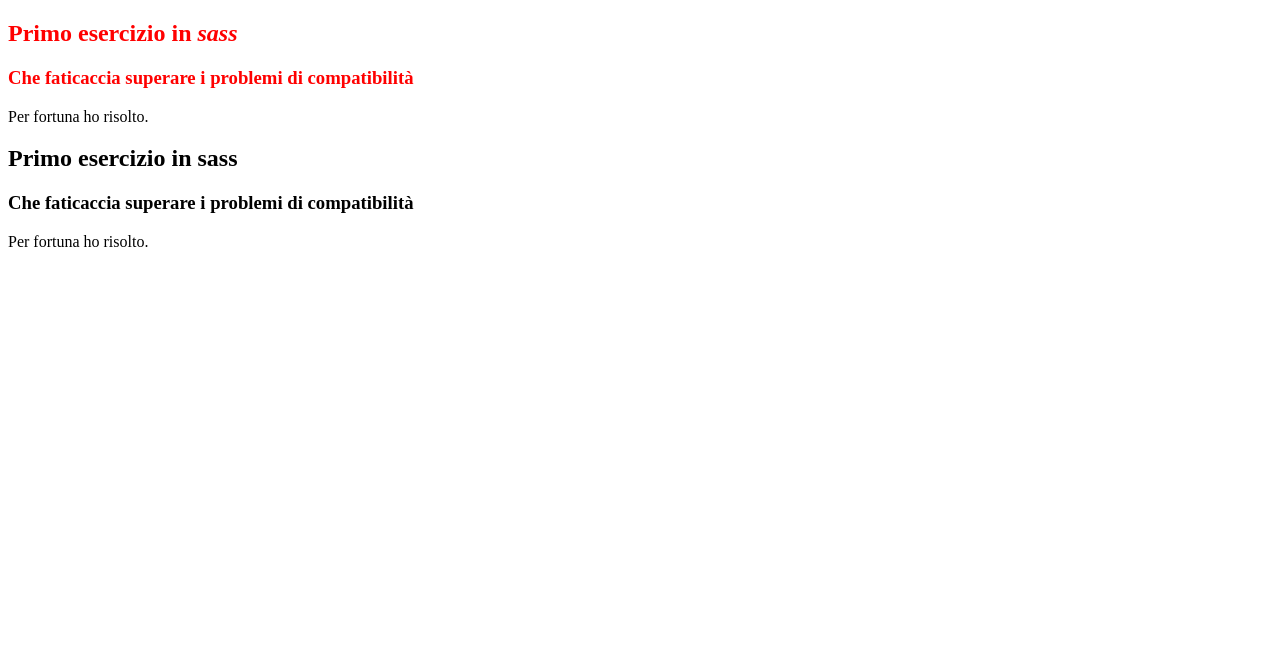
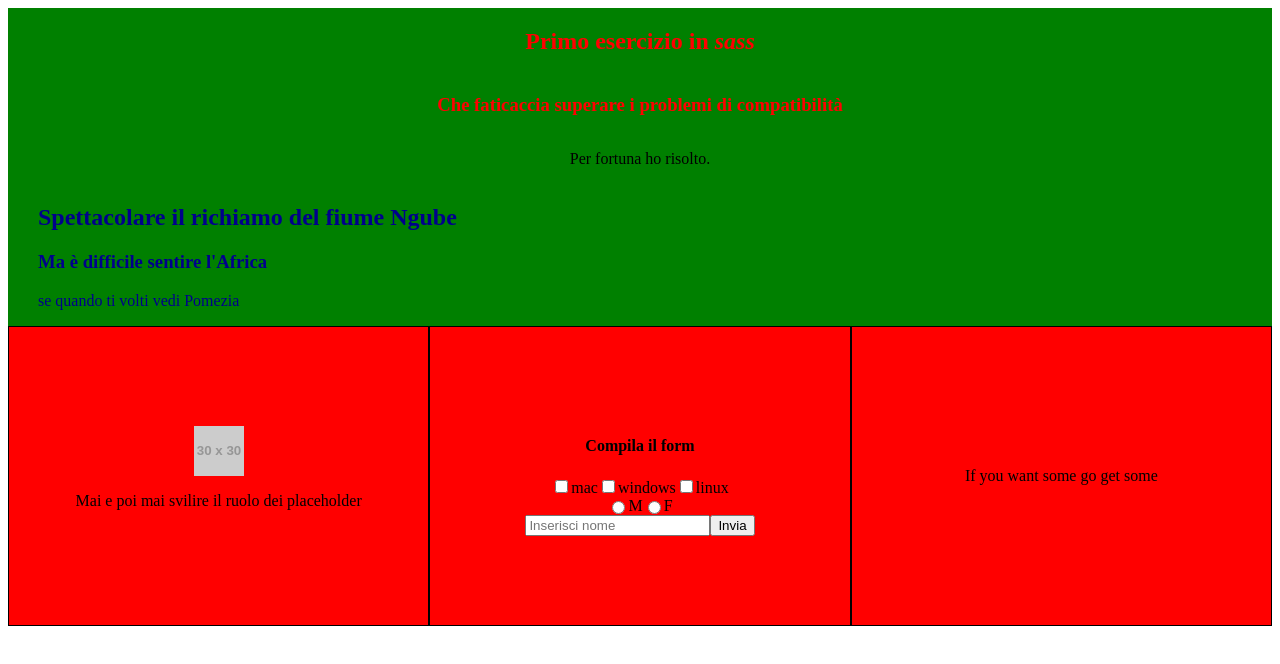
Before and after one commit to GitFhubio/html-sass-first, a website: page index.html in a window 1280 px wide. Drawn offline with Linux system fonts and the light colour scheme; placeholder pictures from the web are drawn by us.

Commit message:
prove sass

```diff
--- a/index.html
+++ b/index.html
@@ -8,17 +8,44 @@
   <body>
 <div class="wrapper">
 <div class="header">
- <div class="header-top">
-   <h2>Primo esercizio in <strong>sass</strong></h1>
-   <h3>Che faticaccia superare i problemi di compatibilità</h2>
+ <div class="header-top flex">
+   <h2>Primo esercizio in <strong>sass</strong></h2>
+   <h3>Che faticaccia superare i problemi di compatibilità</h3>
    <p>Per fortuna ho risolto.</p>
  </div>
  <div class="header-bottom">
-   <h2>Primo esercizio in <strong>sass</strong></h1>
-   <h3>Che faticaccia superare i problemi di compatibilità</h2>
-   <p>Per fortuna ho risolto.</p>
+   <h2>Spettacolare il richiamo del fiume <strong>Ngube</strong></h2>
+   <h3>Ma è difficile sentire l'Africa</h3>
+   <p>se quando ti volti vedi Pomezia</p>
  </div>
 </div>
+<main class="flex">
+<div class="left">
+<img src="https://via.placeholder.com/30x30" alt="">
+<p>Mai e poi mai svilire il ruolo dei placeholder</p>
+</div>
+<div class="center flex">
+<h4>Compila il form</h4>
+<form class="center_form" action="index.html" method="post">
+  <div class="center_form_checkboxes">
+  <label for="dispositivi[]"><input type="checkbox" name="dispositivi[]" value="mac">mac </label>
+  <label for="dispositivi[]"><input type="checkbox" name="dispositivi[]" value="windows">windows</label>
+  <label for="dispositivi[]"><input type="checkbox" name="dispositivi[]" value="linux">linux</label>
+</div>
+<div class="center_form_radio">
+  <input type="radio" name="sesso" value="M">M
+  <input type="radio" name="sesso" value="F">F
+</div>
+  <div class="center_form_send">
+<input type="text" name="" placeholder="Inserisci nome" value="">
+<button type="submit" name="button">Invia</button>
+</div>
+</form>
+</div>
+<div class="right">
+<span>If you want some go get some</span>
+</div>
+</main>
 </div>
   </body>
 </html>
--- a/src/app.scss
+++ b/src/app.scss
@@ -1,7 +1,19 @@
 $font-color:red;
+$secondary-color:darkblue;
+
+.flex{
+  display:flex;
+}
+.wrapper{
+  width:100%;
+  height:100%;
+  max-width:100vw;
+  background-color:green;
+}
 .header{
   &-top{
-
+   flex-direction:column;
+   align-items:center;
   h2 {
     color: $font-color;
     strong{
@@ -13,4 +25,43 @@ $font-color:red;
   }
 
 }
+&-bottom{
+  color:$secondary-color;
+  padding:0 30px;
 }
+}
+main{
+  height:300px;
+  .left,.right{
+    display:flex;
+    flex-direction: column;
+    align-items:center;
+   justify-content: center;
+    width:33.33%;
+    background-color: red;
+    border:1px solid black;
+  }
+  .center{
+    display:flex;
+    flex-direction:column;
+    justify-content: center;
+    align-items:center;
+    width:33.33%;
+    background-color: red;
+    border:1px solid black;
+     &_form{
+       &_radio,&_checkboxes,&_send{
+       display:flex;
+       justify-content: center;
+     }
+   }
+  }
+  .left{
+    img {
+      width:50px;
+      height:50px;
+    }
+  }
+
+
+}
```
Also changed, not shown: dist/app.css, 2 other files.
